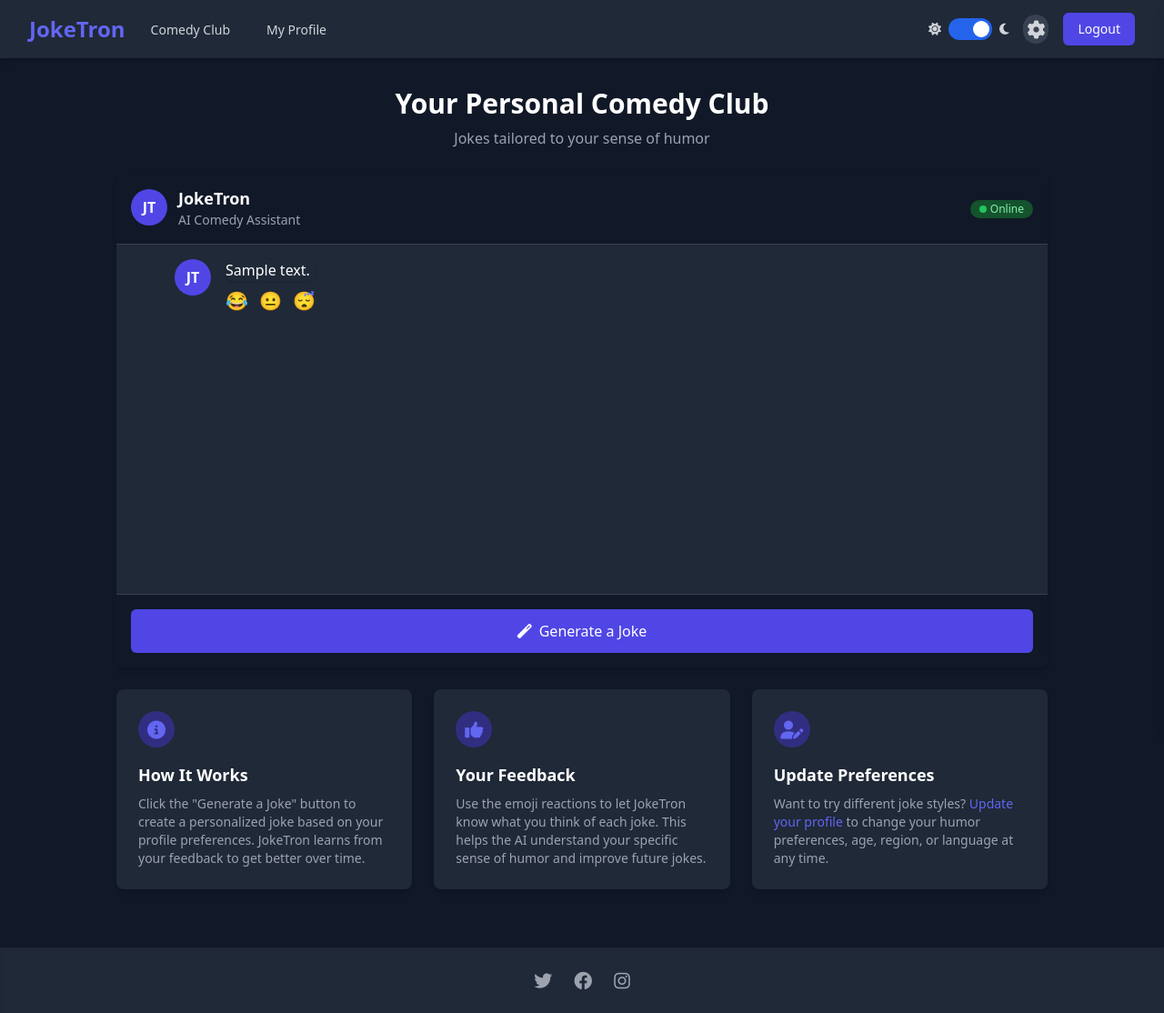
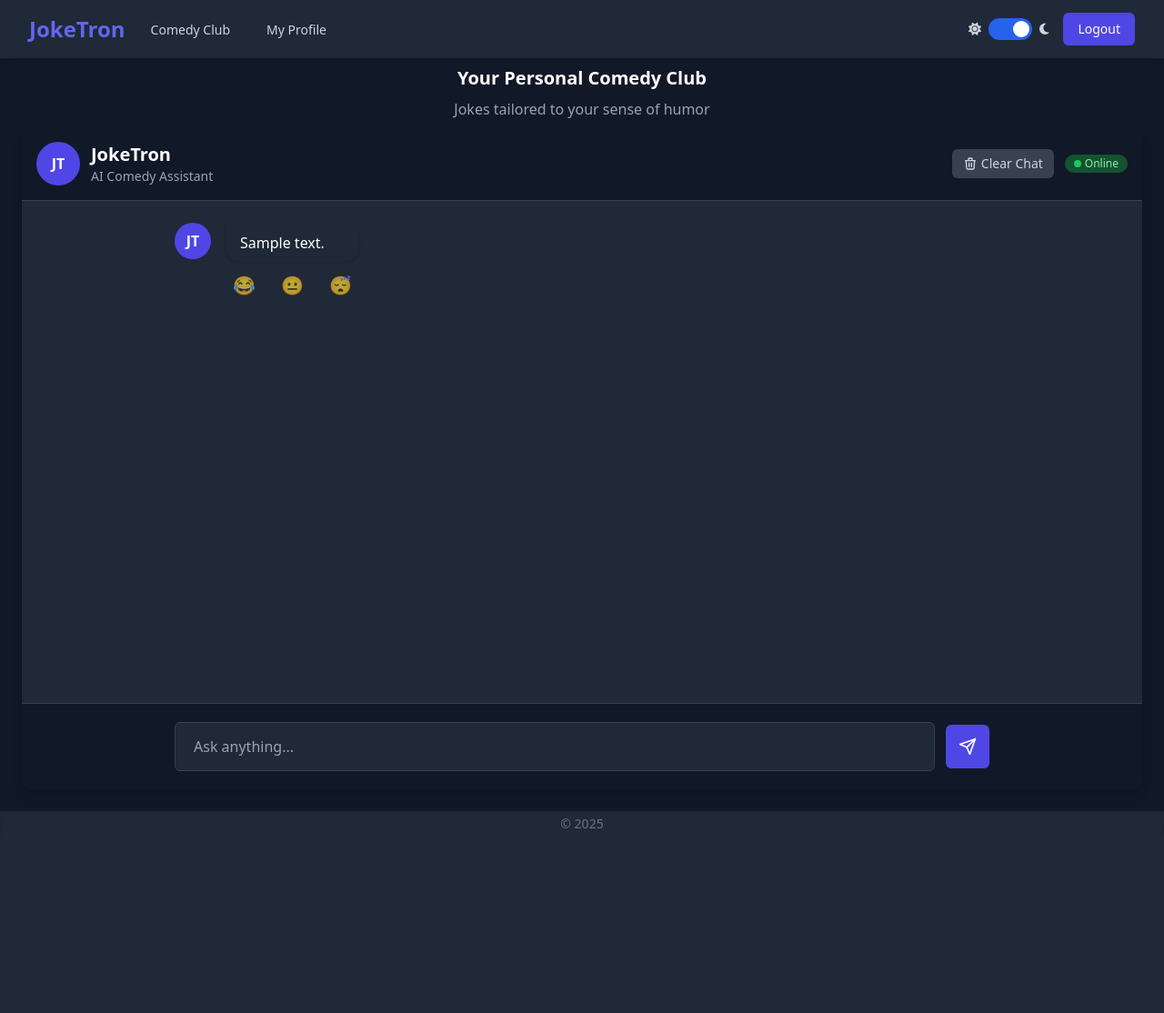
Before and after one commit to Harsha8321/JokeTron, a Flask app: page /chat in a window 1280 px wide. Shown: the whole page at 91% size. After the commit the page ends 911 px from the top, so only its background shows below. Run offline with Flask 3, Linux system fonts and the light colour scheme; a user stored in the database is signed in; tables that the repository leaves empty hold one stand-in row (values such as "Sample post"); some libraries are stand-ins or nearby versions.

Commit message:
Updated HTML file Final Version

```diff
--- a/templates/chat.html
+++ b/templates/chat.html
@@ -1,26 +1,32 @@
 {% extends "layout.html" %}
 
 {% block content %}
-<div class="max-w-5xl mx-auto">
-    <div class="text-center mb-6">
-        <h1 class="text-3xl font-bold text-gray-900 dark:text-white">Your Personal Comedy Club</h1>
+<div class="w-full mx-auto px-4">
+    <div class="text-center mb-2">
+        <h1 class="text-xl font-bold text-gray-900 dark:text-white">Your Personal Comedy Club</h1>
         <p class="text-gray-600 dark:text-gray-400 mt-2">Jokes tailored to your sense of humor</p>
     </div>
 
     <!-- Chat Container -->
-    <div class="bg-white dark:bg-gray-800 rounded-lg shadow-md mb-6 overflow-hidden">
+    <div class="bg-white dark:bg-gray-800 rounded-xl shadow-lg mb-4 overflow-hidden max-w-8xl mx-auto w-full">
         <div class="border-b border-gray-200 dark:border-gray-700 p-4 bg-gray-50 dark:bg-gray-900 flex items-center justify-between">
             <div class="flex items-center">
-                <div class="w-10 h-10 rounded-full bg-indigo-600 flex items-center justify-center text-white font-bold mr-3">
+                <div class="w-12 h-12 rounded-full bg-indigo-600 flex items-center justify-center text-white font-bold mr-3">
                     JT
                 </div>
                 <div>
-                    <h2 class="text-lg font-semibold text-gray-900 dark:text-white">JokeTron</h2>
+                    <h2 class="text-xl font-semibold text-gray-900 dark:text-white">JokeTron</h2>
                     <p class="text-sm text-gray-500 dark:text-gray-400">AI Comedy Assistant</p>
                 </div>
             </div>
 
-            <div class="text-gray-500 dark:text-gray-400">
+            <div class="flex items-center space-x-3">
+                <button id="clear-chat" class="px-3 py-1.5 bg-gray-200 hover:bg-gray-300 dark:bg-gray-700 dark:hover:bg-gray-600 text-gray-700 dark:text-gray-300 rounded-md text-sm font-medium flex items-center transition">
+                    <svg xmlns="http://www.w3.org/2000/svg" class="h-4 w-4 mr-1" fill="none" viewBox="0 0 24 24" stroke="currentColor">
+                        <path stroke-linecap="round" stroke-linejoin="round" stroke-width="2" d="M19 7l-.867 12.142A2 2 0 0116.138 21H7.862a2 2 0 01-1.995-1.858L5 7m5 4v6m4-6v6m1-10V4a1 1 0 00-1-1h-4a1 1 0 00-1 1v3M4 7h16" />
+                    </svg>
+                    Clear Chat
+                </button>
                 <span class="inline-flex items-center px-2.5 py-0.5 rounded-full text-xs font-medium bg-green-100 text-green-800 dark:bg-green-900 dark:text-green-300">
                     <span class="h-2 w-2 rounded-full bg-green-500 mr-1"></span>
                     Online
@@ -28,50 +34,26 @@
             </div>
         </div>
 
-        <div class="chat-container p-4 h-96 overflow-y-auto">
+        <div class="chat-container p-6 h-[69vh] overflow-y-auto">
             <!-- Jokes will be added here by JavaScript -->
         </div>
 
-        <div class="border-t border-gray-200 dark:border-gray-700 p-4 bg-gray-50 dark:bg-gray-900">
-            <button id="generate-joke-btn" class="w-full bg-indigo-600 hover:bg-indigo-700 text-white py-3 px-4 rounded-md transition duration-150 ease-in-out flex items-center justify-center">
-                <i class="fas fa-magic mr-2"></i>
-                Generate a Joke
-            </button>
+        <div class="border-t border-gray-200 dark:border-gray-700 p-5 bg-gray-50 dark:bg-gray-900">
+            <form id="message-form" class="max-w-4xl mx-auto flex items-center">
+                <div class="relative flex-grow mr-3">
+                    <input type="text" id="user-message" class="w-full py-3.5 px-5 text-base border border-gray-300 dark:border-gray-700 rounded-md bg-white dark:bg-gray-800 text-gray-800 dark:text-white shadow-sm focus:outline-none" placeholder="Ask anything...">
+                </div>
+                <button type="submit" class="bg-indigo-600 hover:bg-indigo-700 text-white p-3.5 rounded-md transition duration-150 ease-in-out flex items-center justify-center">
+                    <svg xmlns="http://www.w3.org/2000/svg" class="h-5 w-5" viewBox="0 0 24 24" fill="none" stroke="currentColor" stroke-width="2" stroke-linecap="round" stroke-linejoin="round">
+                        <line x1="22" y1="2" x2="11" y2="13"></line>
+                        <polygon points="22 2 15 22 11 13 2 9 22 2"></polygon>
+                    </svg>
+                </button>
+            </form>
         </div>
     </div>
-
-    <!-- Info Cards -->
-    <div class="grid grid-cols-1 md:grid-cols-3 gap-6 mb-8">
-        <div class="bg-white dark:bg-gray-800 rounded-lg shadow-md p-6">
-            <div class="w-10 h-10 rounded-full bg-indigo-100 dark:bg-indigo-900 flex items-center justify-center mb-4 text-indigo-600 dark:text-indigo-500">
-                <i class="fas fa-info-circle fa-lg"></i>
-            </div>
-            <h3 class="text-lg font-bold text-gray-900 dark:text-white mb-2">How It Works</h3>
-            <p class="text-gray-600 dark:text-gray-400 text-sm">
-                Click the "Generate a Joke" button to create a personalized joke based on your profile preferences. JokeTron learns from your feedback to get better over time.
-            </p>
-        </div>
-
-        <div class="bg-white dark:bg-gray-800 rounded-lg shadow-md p-6">
-            <div class="w-10 h-10 rounded-full bg-indigo-100 dark:bg-indigo-900 flex items-center justify-center mb-4 text-indigo-600 dark:text-indigo-500">
-                <i class="fas fa-thumbs-up fa-lg"></i>
-            </div>
-            <h3 class="text-lg font-bold text-gray-900 dark:text-white mb-2">Your Feedback</h3>
-            <p class="text-gray-600 dark:text-gray-400 text-sm">
-                Use the emoji reactions to let JokeTron know what you think of each joke. This helps the AI understand your specific sense of humor and improve future jokes.
-            </p>
-        </div>
-
-        <div class="bg-white dark:bg-gray-800 rounded-lg shadow-md p-6">
-            <div class="w-10 h-10 rounded-full bg-indigo-100 dark:bg-indigo-900 flex items-center justify-center mb-4 text-indigo-600 dark:text-indigo-500">
-                <i class="fas fa-user-edit fa-lg"></i>
-            </div>
-            <h3 class="text-lg font-bold text-gray-900 dark:text-white mb-2">Update Preferences</h3>
-            <p class="text-gray-600 dark:text-gray-400 text-sm">
-                Want to try different joke styles? <a href="{{ url_for('profile') }}" class="text-indigo-600 dark:text-indigo-500 hover:underline">Update your profile</a> to change your humor preferences, age, region, or language at any time.
-            </p>
-        </div>
-    </div>
+    <!-- Store current username -->
+    <div id="current-username-data" data-username="{{ current_user.username }}" class="hidden"></div>
 </div>
 {% endblock %}
 
--- a/templates/layout.html
+++ b/templates/layout.html
@@ -36,6 +36,7 @@
 
     <!-- Custom CSS -->
     <link rel="stylesheet" href="{{ url_for('static', filename='css/styles.css') }}">
+    <link rel="stylesheet" href="{{ url_for('static', filename='css/chat-styles.css') }}">
 </head>
 <body class="bg-gray-100 dark:bg-gray-900 min-h-screen">
     <!-- Navigation -->
@@ -78,19 +79,13 @@
                         </div>
 
                         {% if current_user.is_authenticated %}
-                            <!-- Settings button -->
-                            <button id="settings-toggle" class="bg-white dark:bg-gray-700 p-1 rounded-full text-gray-700 dark:text-gray-300 hover:text-indigo-600 dark:hover:text-indigo-500 focus:outline-none focus:ring-2 focus:ring-offset-2 focus:ring-indigo-500">
-                                <span class="sr-only">Open settings</span>
-                                <i class="fas fa-cog fa-lg"></i>
-                            </button>
-
                             <!-- Logout -->
                             <a href="{{ url_for('logout') }}" class="bg-indigo-600 hover:bg-indigo-700 text-white px-4 py-2 rounded-md text-sm font-medium">
                                 Logout
                             </a>
                         {% else %}
                             <a href="{{ url_for('signup') }}" class="get-started-btn inline-flex items-center justify-center px-6 py-2 border border-transparent text-sm font-medium rounded-lg text-white bg-indigo-600 hover:bg-indigo-700 transition-all duration-300 ease-in-out group">
-                                Let’s Go
+                                Login/Signup
                                 <svg xmlns="http://www.w3.org/2000/svg" class="h-4 w-4 ml-1 transform group-hover:translate-x-1 transition-transform duration-300 ease-in-out" fill="none" viewBox="0 0 24 24" stroke="currentColor">
                                     <path stroke-linecap="round" stroke-linejoin="round" stroke-width="2" d="M13 7l5 5m0 0l-5 5m5-5H6" />
                                 </svg>
@@ -144,7 +139,7 @@
                         </a>
                     {% else %}
                         <a href="{{ url_for('signup') }}" class="get-started-btn inline-flex items-center justify-center px-6 py-2 border border-transparent text-sm font-medium rounded-lg text-white bg-indigo-600 hover:bg-indigo-700 transition-all duration-300 ease-in-out group">
-                            Let’s Go
+                            Login/Signup
                             <svg xmlns="http://www.w3.org/2000/svg" class="h-4 w-4 ml-1 transform group-hover:translate-x-1 transition-transform duration-300 ease-in-out" fill="none" viewBox="0 0 24 24" stroke="currentColor">
                                 <path stroke-linecap="round" stroke-linejoin="round" stroke-width="2" d="M13 7l5 5m0 0l-5 5m5-5H6" />
                             </svg>
@@ -172,69 +167,18 @@
     {% endwith %}
 
     <!-- Main Content -->
-    <main class="max-w-7xl mx-auto px-4 sm:px-6 lg:px-8 py-8">
+    <main class="w-full mx-auto px-2 py-2">
         {% block content %}{% endblock %}
     </main>
 
-    <!-- Settings Panel - Only shown when logged in -->
-    {% if current_user.is_authenticated %}
-        <div id="settings-panel" class="fixed top-0 right-0 h-full w-80 bg-white dark:bg-gray-800 shadow-lg transform translate-x-full transition-transform duration-300 ease-in-out z-50">
-            <div class="p-6">
-                <div class="flex justify-between items-center mb-6">
-                    <h2 class="text-xl font-bold text-gray-900 dark:text-white">Settings</h2>
-                    <button id="close-settings" class="text-gray-500 hover:text-gray-700 dark:text-gray-400 dark:hover:text-gray-200">
-                        <i class="fas fa-times fa-lg"></i>
-                    </button>
-                </div>
-
-                <div class="space-y-6">
-                    <div>
-                        <h3 class="text-md font-medium text-gray-900 dark:text-white mb-2">Appearance</h3>
-                        <div class="flex items-center justify-between">
-                            <span class="text-sm text-gray-700 dark:text-gray-300">Dark Mode</span>
-                            <label class="toggle-switch">
-                                <input type="checkbox" id="settings-theme-toggle">
-                                <span class="toggle-slider"></span>
-                            </label>
-                        </div>
-                    </div>
-
-                    <div>
-                        <h3 class="text-md font-medium text-gray-900 dark:text-white mb-2">Account</h3>
-                        <a href="{{ url_for('profile') }}" class="block text-sm text-indigo-600 dark:text-indigo-500 hover:text-indigo-800 dark:hover:text-indigo-400 mb-2">
-                            Edit Profile
-                        </a>
-                        <a href="{{ url_for('logout') }}" class="block text-sm text-red-600 dark:text-red-500 hover:text-red-800 dark:hover:text-red-400">
-                            Logout
-                        </a>
-                    </div>
-
-                    <div>
-                        <h3 class="text-md font-medium text-gray-900 dark:text-white mb-2">About</h3>
-                        <p class="text-sm text-gray-700 dark:text-gray-300">
-                            JokeTron v1.0.0<br>
-                            AI-Powered Comedy Generation
-                        </p>
-                    </div>
-                </div>
-            </div>
-        </div>
-    {% endif %}
+    <!-- Main content area -->
 
     <!-- Footer -->
     <footer class="bg-white dark:bg-gray-800 shadow-inner">
-        <div class="max-w-7xl mx-auto px-4 sm:px-6 lg:px-8 py-6">
+        <div class="w-full mx-auto px-2 py-1">
             <div class="flex justify-center">
-                <div class="flex space-x-6">
-                    <a href="#" class="text-gray-600 dark:text-gray-400 hover:text-indigo-600 dark:hover:text-indigo-500">
-                        <i class="fab fa-twitter fa-lg"></i>
-                    </a>
-                    <a href="#" class="text-gray-600 dark:text-gray-400 hover:text-indigo-600 dark:hover:text-indigo-500">
-                        <i class="fab fa-facebook fa-lg"></i>
-                    </a>
-                    <a href="#" class="text-gray-600 dark:text-gray-400 hover:text-indigo-600 dark:hover:text-indigo-500">
-                        <i class="fab fa-instagram fa-lg"></i>
-                    </a>
+                <div class="flex space-x-4 text-sm">
+                    <a href="#" class="text-gray-500 dark:text-gray-500">© 2025</a>
                 </div>
             </div>
         </div>
```
